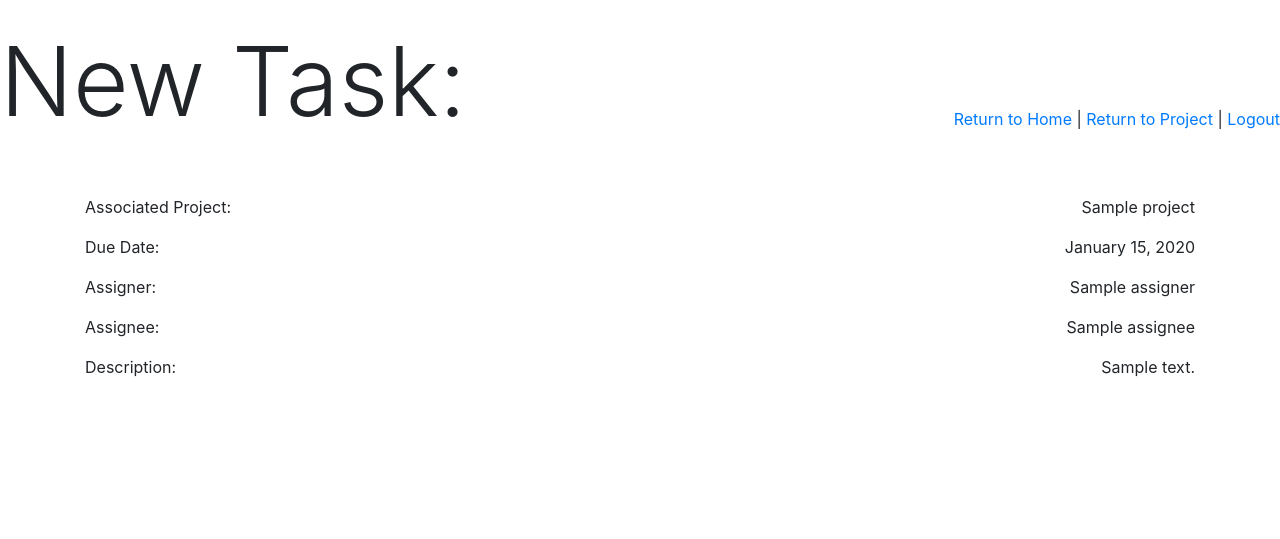
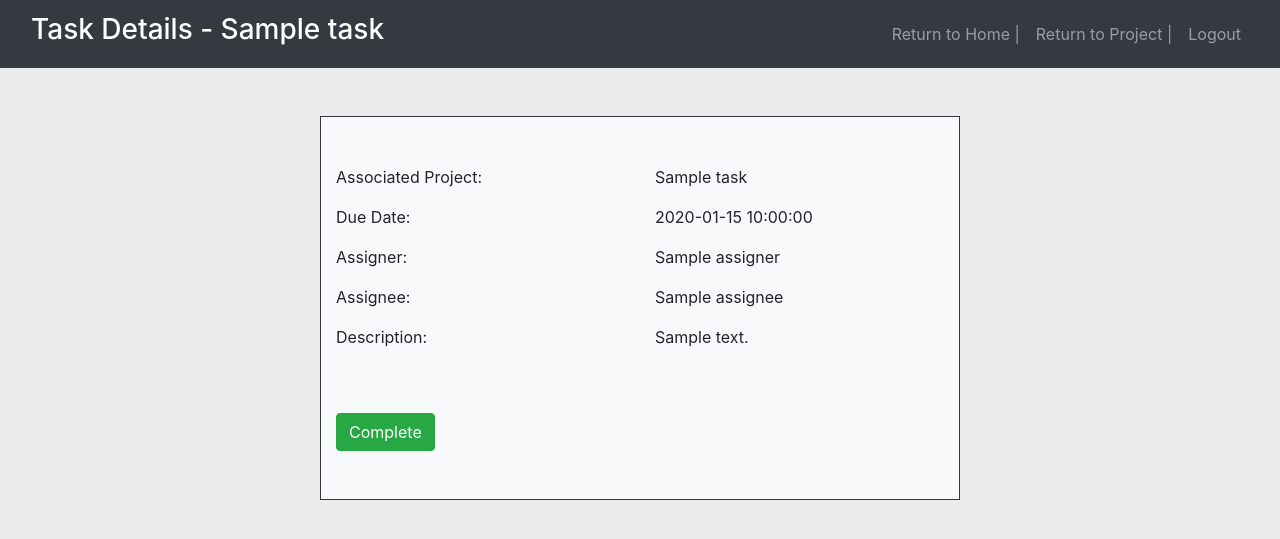
Before and after one commit to fujohn/project_management, a Flask app: template project_management_flask/flask_app/templates/task_details.html in a window 1280 px wide. Shown: the top 539 px of the page. Run offline with Flask 2, Linux system fonts and the light colour scheme; the template is opened without the code that fills it: most values are stand-ins (such as "Sample title", 1, 10 or a date in 2020).

Commit message:
Added static HTML and finished up layout of task pages

```diff
--- /dev/null
+++ b/project_management_flask/flask_app/static/style.css
@@ -0,0 +1 @@
+body {background-color: rgba(225, 225, 225, 0.638);}
--- a/project_management_flask/flask_app/templates/task_details.html
+++ b/project_management_flask/flask_app/templates/task_details.html
@@ -8,59 +8,60 @@
     href="https://cdn.jsdelivr.net/npm/bootstrap@4.1.3/dist/css/bootstrap.min.css"
     integrity="sha384-MCw98/SFnGE8fJT3GXwEOngsV7Zt27NXFoaoApmYm81iuXoPkFOJwJ8ERdknLPMO"
     crossorigin="anonymous">
-    <title>Details - {{task.name}}</title>
+    <link rel="stylesheet" type="text/css" href="../static/style.css" />
+    <title>Task Details Page</title>
 </head>
 <body>
     <header>
-        <div class="d-flex justify-content-between my-4">
-            <h1 class="display-1">New Task:</h1>
-            <p class="align-self-end"><a href="">Return to Home</a> |
-                                    <a href="">Return to Project</a> |
-                                    <a href="">Logout</a></p>
-        </div>
-    </header>
-    <main class="my-5">
-        <div class="container">
-            <div class="d-flex justify-content-between">
-                <div>
-                    <p>Associated Project:</p>
-                </div>
-                <div>
-                    <p>{{project.name}}</p>
+        <nav class="navbar navbar-expand-lg navbar navbar-dark bg-dark">
+            <div class="container-fluid">
+                <a class="navbar-brand" href="#"><h3>Task Details - {{task.name}}</h3></a>
+                <span>
+                    <button class="navbar-toggler" type="button" data-bs-toggle="collapse" data-bs-target="#navbarSupportedContent" aria-controls="navbarSupportedContent" aria-expanded="false" aria-label="Toggle navigation">
+                    <span class="navbar-toggler-icon"></span>
+                    </button>
+                    <div class="collapse navbar-collapse" id="navbarSupportedContent">
+                    <ul class="navbar-nav me-auto mb-2 mb-lg-0">
+                        <li class="nav-item ">
+                        <a class="nav-link" href="/dashboard">Return to Home |</a>
+                        </li>
+                        <li class="nav-item">
+                            <a class="nav-link" href="/projects/{id}/edit">Return to Project |</a>
+                        </li>
+                        <li class="nav-item">
+                            <a class="nav-link" href="/logout">Logout</a>
+                        </li>
+                    </ul>
+                </span>
                 </div>
             </div>
-            <div class="d-flex justify-content-between">
-                <div>
-                    <p>Due Date:</p>
+        </nav>
+    </header>
+    <main>
+        <div class="my-5 container border border-dark bg-light w-50 pb-5">
+            <div class="flex align-items-center my-5">
+                <div class="row">
+                    <p class="col">Associated Project:</p>
+                    <p class="col">{{task.name}}</p>
                 </div>
-                <div>
-                    <p>{{project.dueDate.strftime("%B %e, %Y")}}</p>
+                <div class="row">
+                    <p class="col">Due Date:</p>
+                    <p class="col">{{task.dueDate}}</p>
+                </div>
+                <div class="row">
+                    <p class="col">Assigner:</p>
+                    <p class="col">{{task.assigner}}</p>
+                </div>
+                <div class="row">
+                    <p class="col">Assignee:</p>
+                    <p class="col">{{task.assignee}}</p>
+                </div>
+                <div class="row">
+                    <p class="col">Description:</p>
+                    <p class="col">{{task.description}}</p>
                 </div>
             </div>
-            <div class="d-flex justify-content-between">
-                <div>
-                    <p>Assigner:</p>
-                </div>
-                <div>
-                    <p>{{task.assigner}}</p>
-                </div>
-            </div>
-            <div class="d-flex justify-content-between">
-                <div>
-                    <p>Assignee:</p>
-                </div>
-                <div>
-                    <p>{{task.assignee}}</p>
-                </div>
-            </div>
-            <div class="d-flex justify-content-between">
-                <div>
-                    <p>Description:</p>
-                </div>
-                <div>
-                    <p>{{task.description}}</p>
-                </div>
-            </div>
+            <button class="btn btn-success mx-auto" type="submit">Complete</button>
         </div>
     </main>
 </body>
```
Also changed, not shown: project_management_flask/flask_app/templates/edit_task.html (+37 -23 lines), project_management_flask/flask_app/templates/group_projects_dashboard.html (+49 -19 lines), project_management_flask/flask_app/templates/new_tasks.html (+38 -24 lines).
